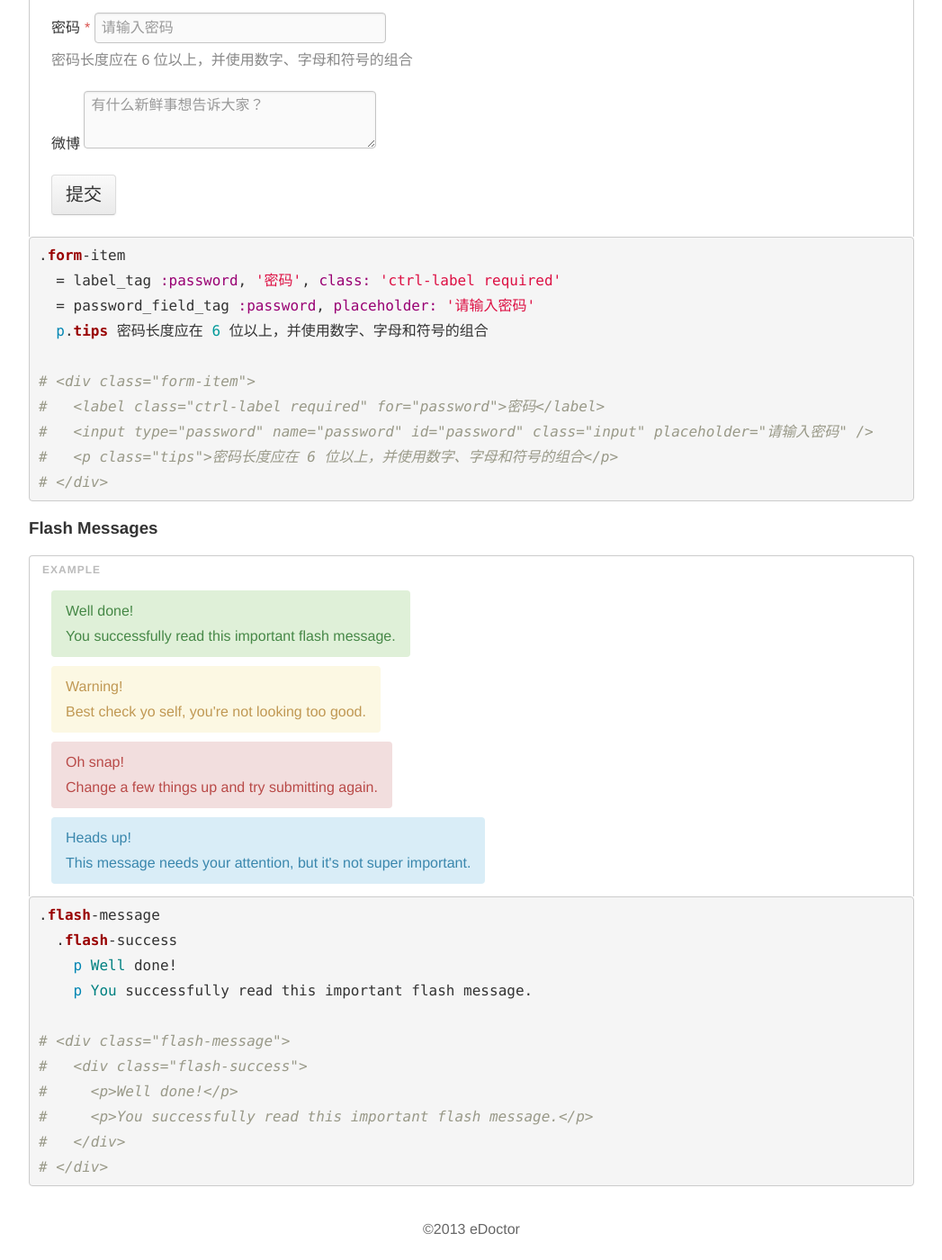
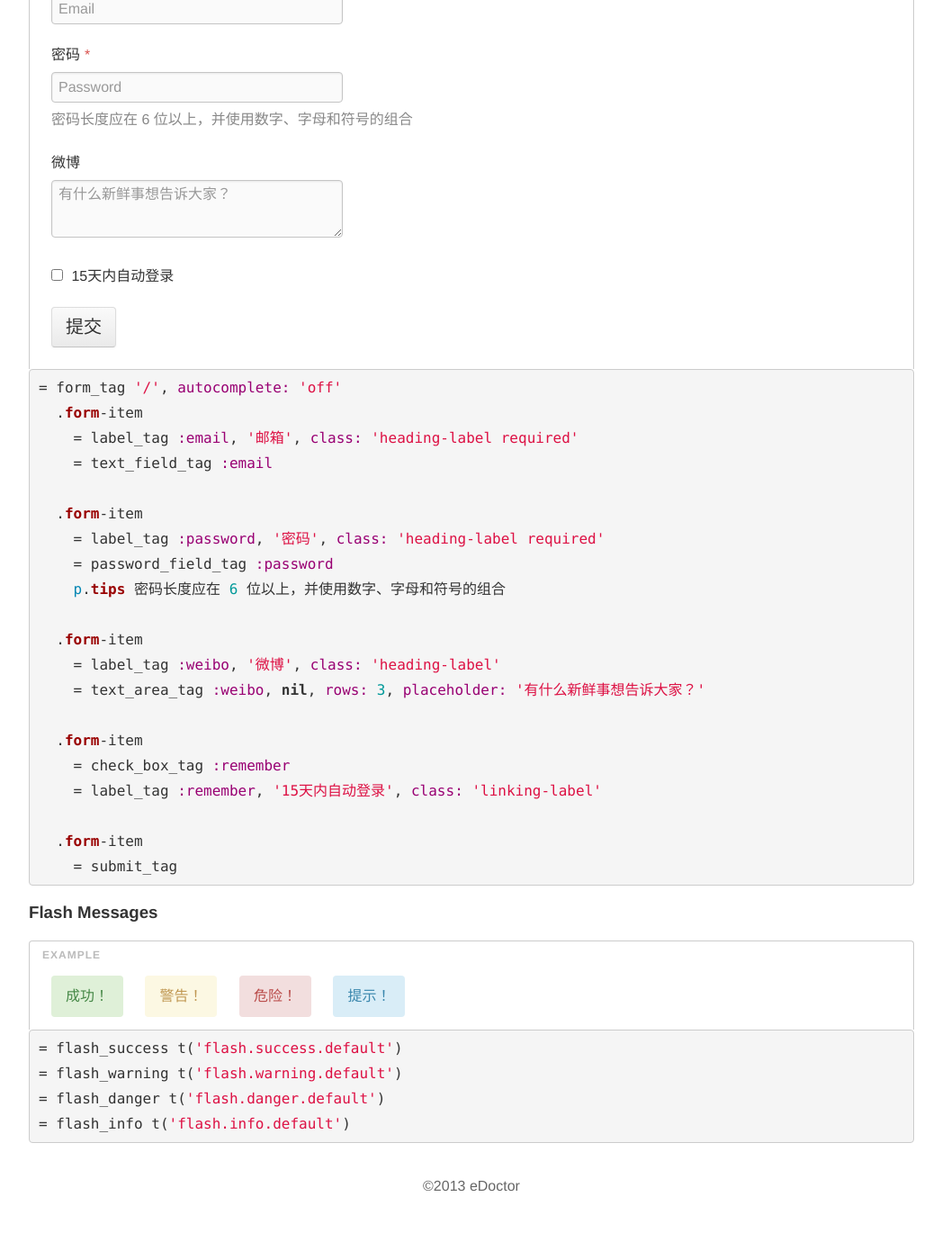
Before and after one commit to eDoctor/edoctor.github.io, a Jekyll site: the page built from _posts/2013-08-09-sass.md, in a window 1280 px wide and 1400 px high, scrolled down 5096 px. Shown: the whole window at 90% size, without its empty margins (116-1163 px from the left). Built offline with Jekyll 4.4.1, drawn with Linux system fonts in a browser that asks for light colours; Markdown is read by kramdown in place of the engine named in the settings; after the commit the page ends 6448 px from its top, so only the background shows below that; some of the changed text lies outside the part shown.

Commit message:
update examples

````diff
--- a/_includes/examples.html
+++ b/_includes/examples.html
@@ -21,24 +21,24 @@
 {% when 'forms' %}
 <div class="example clearfix">
   <div class="form-item">
-    <label class="ctrl-label required" for="email">邮箱</label>
-    <input type="text" name="email" id="email" class="input" placeholder="请输入邮箱" />
-    <span class="error">邮箱必填</span>
+    <label class="heading-label required" for="email">邮箱</label>
+    <input class="input" id="email" name="email" placeholder="Email" type="text" />
   </div>
-
   <div class="form-item">
-    <label class="ctrl-label required" for="password">密码</label>
-    <input type="password" name="password" id="password" class="input" placeholder="请输入密码" />
+    <label class="heading-label required" for="password">密码</label>
+    <input class="input" id="password" name="password" placeholder="Password" type="password" />
     <p class="tips">密码长度应在 6 位以上，并使用数字、字母和符号的组合</p>
   </div>
-
   <div class="form-item">
-    <label class="ctrl-label" for="weibo">微博</label>
-    <textarea name="weibo" id="weibo" class="input" rows="3" placeholder="有什么新鲜事想告诉大家？"></textarea>
+    <label class="heading-label" for="weibo">微博</label>
+    <textarea class="input" id="weibo" name="weibo" placeholder="有什么新鲜事想告诉大家？" rows="3"></textarea>
   </div>
-
   <div class="form-item">
-    <button type="submit" class="btn">提交</button>
+    <input id="remember" name="remember" type="checkbox" value="1" />
+    <label class="linking-label" for="remember">15天内自动登录</label>
+  </div>
+  <div class="form-item">
+    <button class="btn" type="submit">提交</button>
   </div>
 </div>
 
@@ -46,26 +46,16 @@
 <div class="example clearfix">
   <div class="flash-message">
     <div class="flash-success">
-      <p>Well done!</p>
-      <p>You successfully read this important flash message.</p>
+      <p>成功！</p>
     </div>
-  </div>
-  <div class="flash-message">
     <div class="flash-warning">
-      <p>Warning!</p>
-      <p>Best check yo self, you're not looking too good.</p>
+      <p>警告！</p>
     </div>
-  </div>
-  <div class="flash-message">
     <div class="flash-danger">
-      <p>Oh snap!</p>
-      <p>Change a few things up and try submitting again.</p>
+      <p>危险！</p>
     </div>
-  </div>
-  <div class="flash-message">
     <div class="flash-info">
-      <p>Heads up!</p>
-      <p>This message needs your attention, but it's not super important.</p>
+      <p>提示！</p>
     </div>
   </div>
 </div>
--- a/_posts/2013-08-09-sass.md
+++ b/_posts/2013-08-09-sass.md
@@ -220,8 +220,8 @@ category: styleguide
 = link_to 'Link', '#', class: 'btn'
 # <a href="#" class="btn">Link</a>
 
-= button_tag 'Default'
-# <button type="button" class="btn">Default</button>
+= button_tag
+# <button type="button" class="btn">Button</button>
 
 = button_tag 'Primary', class: 'btn btn-primary', disabled: true
 # <button type="button" class="btn btn-primary" disabled="disabled">Primary</button>
@@ -232,16 +232,26 @@ category: styleguide
 {% include examples.html param='forms' %}
 
 ```ruby
-.form-item
-  = label_tag :password, '密码', class: 'ctrl-label required'
-  = password_field_tag :password, placeholder: '请输入密码'
-  p.tips 密码长度应在 6 位以上，并使用数字、字母和符号的组合
+= form_tag '/', autocomplete: 'off'
+  .form-item
+    = label_tag :email, '邮箱', class: 'heading-label required'
+    = text_field_tag :email
 
-# <div class="form-item">
-#   <label class="ctrl-label required" for="password">密码</label>
-#   <input type="password" name="password" id="password" class="input" placeholder="请输入密码" />
-#   <p class="tips">密码长度应在 6 位以上，并使用数字、字母和符号的组合</p>
-# </div>
+  .form-item
+    = label_tag :password, '密码', class: 'heading-label required'
+    = password_field_tag :password
+    p.tips 密码长度应在 6 位以上，并使用数字、字母和符号的组合
+
+  .form-item
+    = label_tag :weibo, '微博', class: 'heading-label'
+    = text_area_tag :weibo, nil, rows: 3, placeholder: '有什么新鲜事想告诉大家？'
+
+  .form-item
+    = check_box_tag :remember
+    = label_tag :remember, '15天内自动登录', class: 'linking-label'
+
+  .form-item
+    = submit_tag
 ```
 
 ### Flash Messages
@@ -249,15 +259,8 @@ category: styleguide
 {% include examples.html param='flashes' %}
 
 ```ruby
-.flash-message
-  .flash-success
-    p Well done!
-    p You successfully read this important flash message.
-
-# <div class="flash-message">
-#   <div class="flash-success">
-#     <p>Well done!</p>
-#     <p>You successfully read this important flash message.</p>
-#   </div>
-# </div>
+= flash_success t('flash.success.default')
+= flash_warning t('flash.warning.default')
+= flash_danger t('flash.danger.default')
+= flash_info t('flash.info.default')
 ```
````
